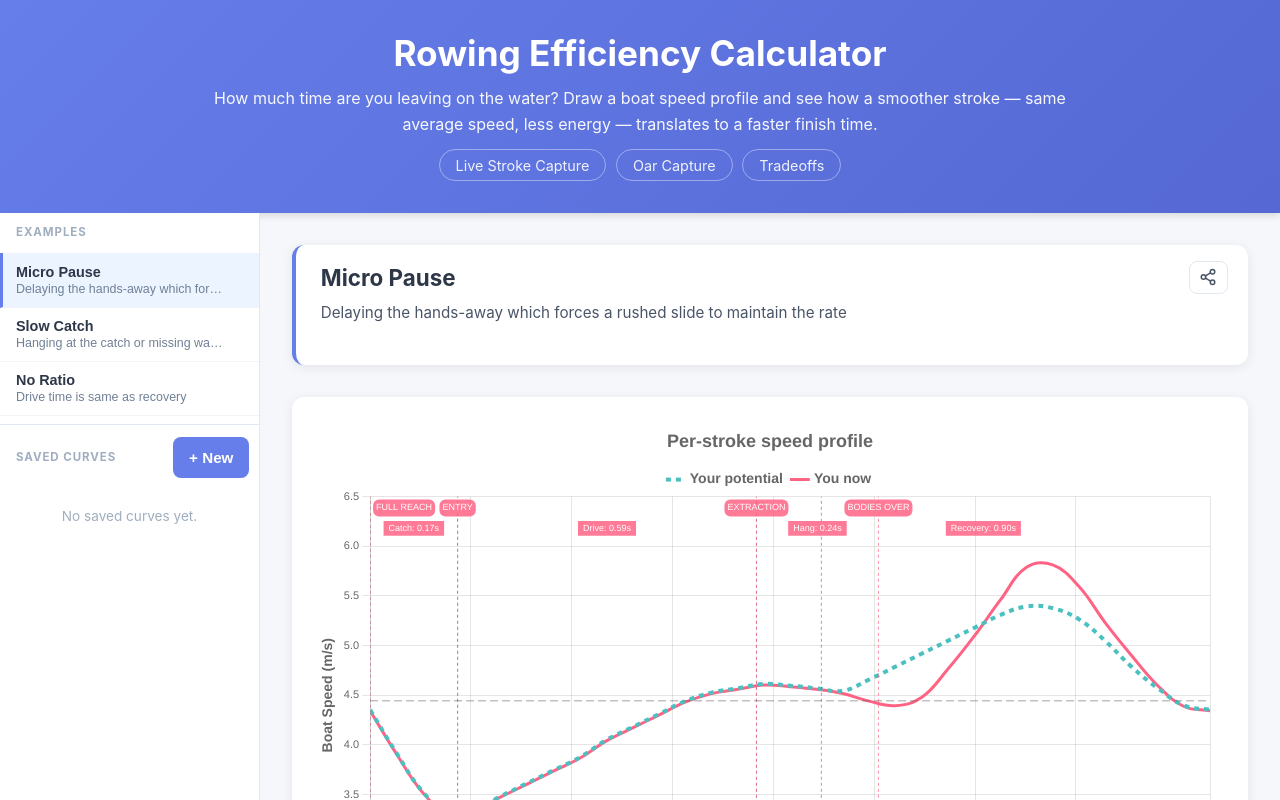
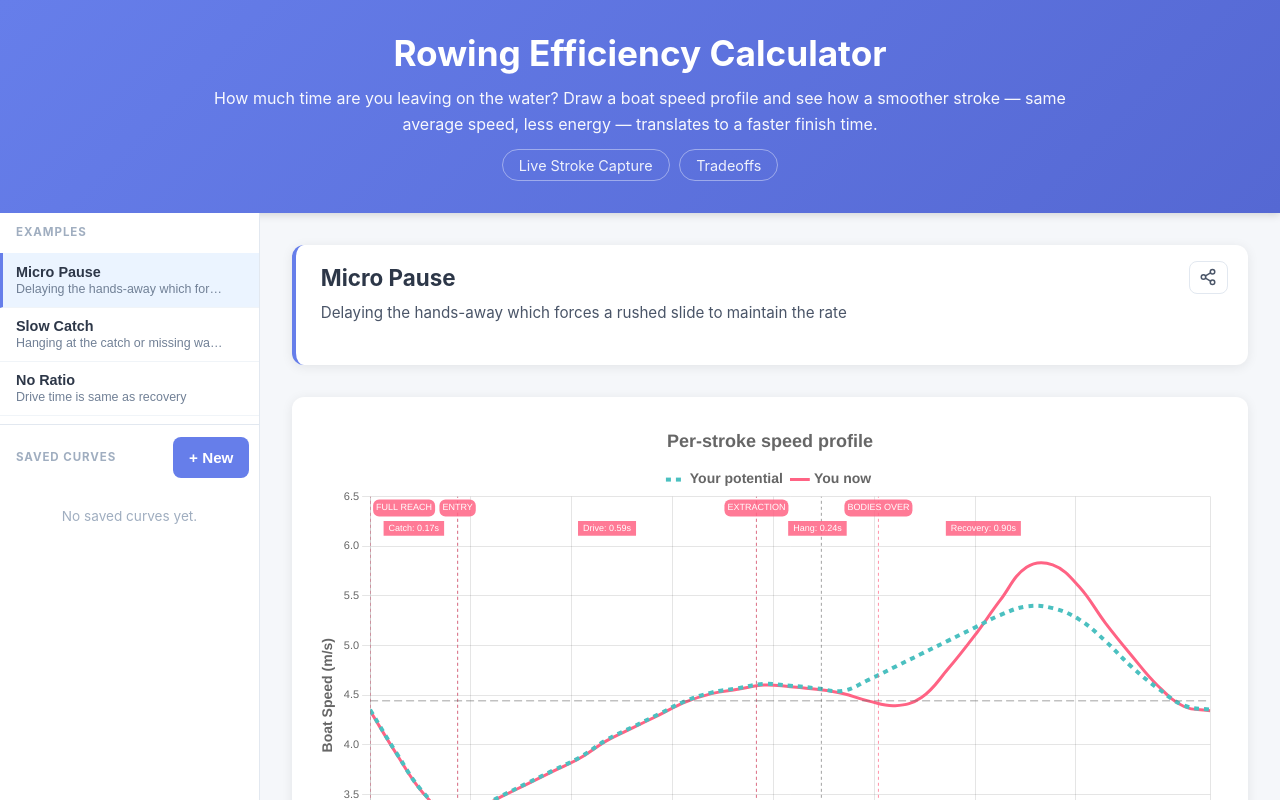
Before and after one commit to alanwillemsen/free-speed, a React (Vite) app: page / in a window 1280 px wide. Shown: the top 800 px of the page. Built offline with nearby package versions, Linux system fonts and the light colour scheme.

Commit message:
Hide Oar Capture link from the header
Keep the #oar route working for testing, but remove the visible link so
users don't see it.

Co-Authored-By: Claude Opus 4.8 (1M context) <noreply@anthropic.com>

```diff
--- a/src/App.jsx
+++ b/src/App.jsx
@@ -231,8 +231,8 @@ function App() {
         </p>
         <div className="header-links">
           <a href="#live" className="live-capture-link">Live Stroke Capture</a>
-          <a href="#oar" className="live-capture-link">Oar Capture</a>
           <a href="#tradeoffs" className="live-capture-link">Tradeoffs</a>
+          {/* Oar Capture is hidden from users; reach it by navigating to #oar directly. */}
         </div>
       </header>
 
```
